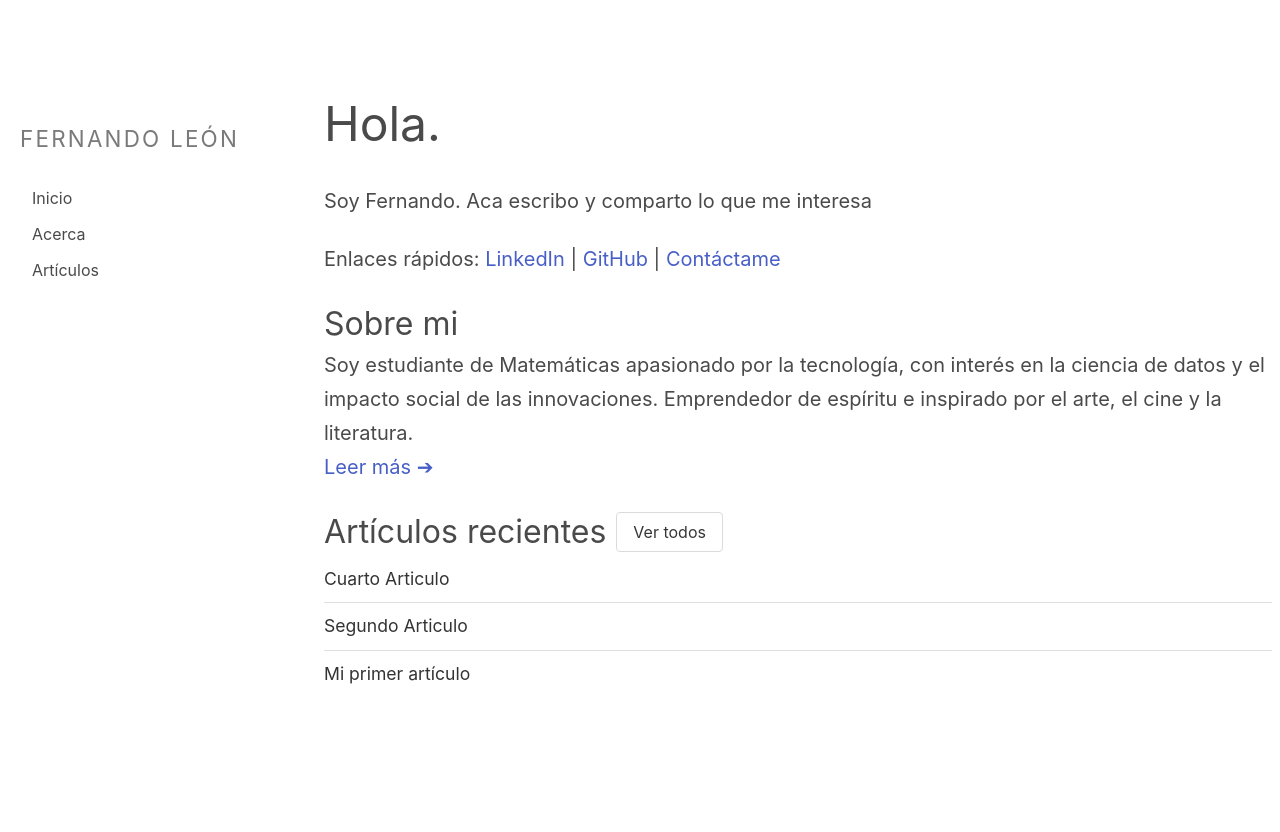
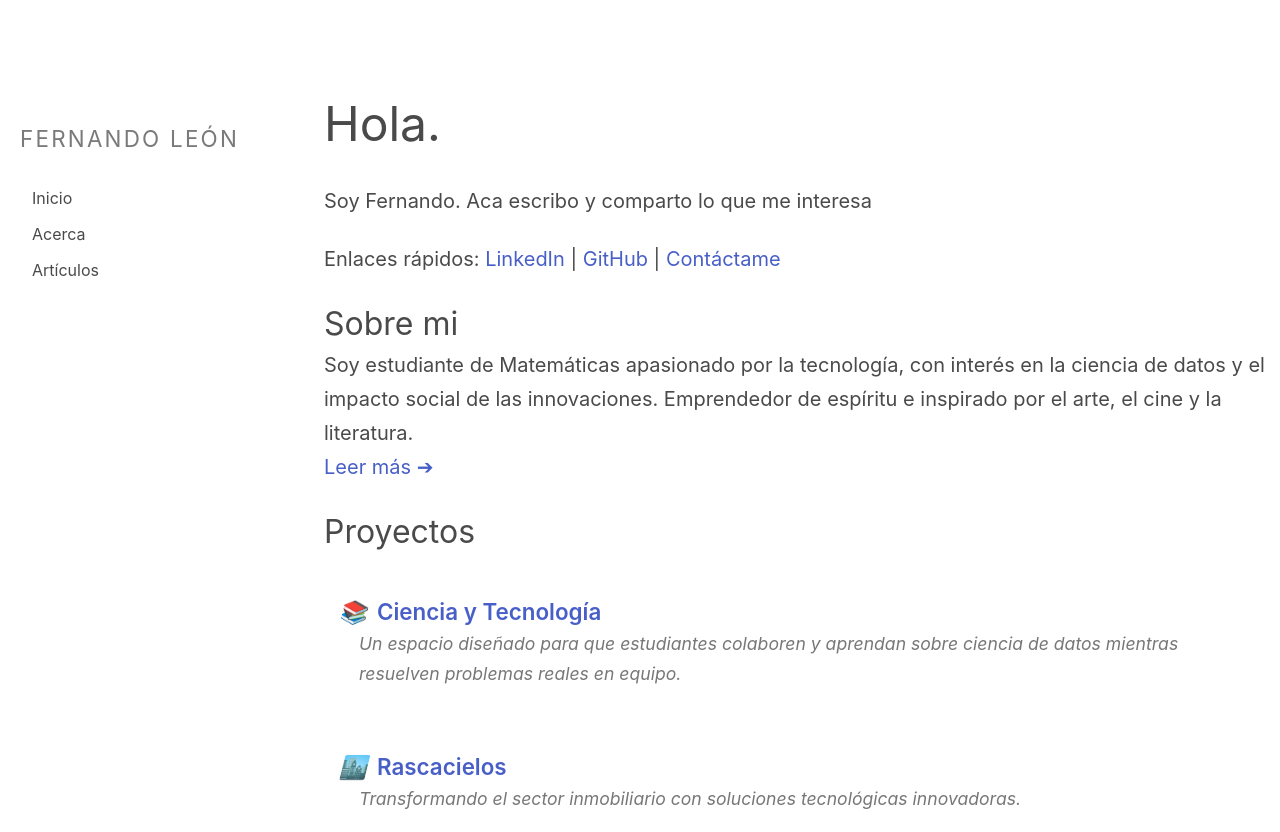
Before and after one commit to ds-fernando/ds-fernando.github.io, an Eleventy site: page src/index.njk in a window 1280 px wide. Shown: the top 832 px of the page. Built offline with nearby package versions, Linux system fonts and the light colour scheme; Eleventy itself is replaced by a stand-in of ours; files that its build step writes are made by us from their sources.

Commit message:
seccion proyectos

```diff
--- a/docs/css/styles.css
+++ b/docs/css/styles.css
@@ -169,3 +169,48 @@ footer {
     display: block; /* Mostrar el menú al activar el botón */
   }
 }
+
+
+
+
+
+.projects-list {
+  list-style-type: none;
+  padding: 0;
+  margin: 0;
+}
+
+.project-item {
+  margin-bottom: 2rem;
+  padding: 15px;
+}
+
+.title-project {
+  font-size: 1.4rem;
+  color: #333;
+  font-weight: 600;
+  display: flex;
+  align-items: center;
+  gap: 10px;
+  transition: color 0.3s ease, transform 0.3s ease;
+}
+
+.title-project:hover {
+  color: #0077cc;
+  transform: translateX(5px); /* Movimiento sutil al pasar el ratón */
+}
+
+.icon-project {
+  font-size: 1.4rem;
+}
+
+.description-project {
+  font-size: 1.1rem;
+  margin-left: 20px;
+  color: #777;
+  font-style: italic;
+}
+
+.project-item:hover .description-project {
+  color: #444;
+}
--- /dev/null
+++ b/src/_includes/proyectos.njk
@@ -0,0 +1,18 @@
+<h1 class="is-size-3">Proyectos</h1>
+<br>
+
+<ul class="projects-list">
+  <li class="project-item">
+    <a href="#" class="has-text-link title-project">
+      <i class="icon-project">📚</i> Ciencia y Tecnología
+    </a>
+    <p class="description-project">Un espacio diseñado para que estudiantes colaboren y aprendan sobre ciencia de datos mientras resuelven problemas reales en equipo.</p>
+  </li>
+
+  <li class="project-item">
+    <a href="#" class="has-text-link title-project">
+      <i class="icon-project">🏙️</i> Rascacielos
+    </a>
+    <p class="description-project">Transformando el sector inmobiliario con soluciones tecnológicas innovadoras.</p>
+  </li>
+</ul>
--- a/src/css/styles.css
+++ b/src/css/styles.css
@@ -169,3 +169,48 @@ footer {
     display: block; /* Mostrar el menú al activar el botón */
   }
 }
+
+
+
+
+
+.projects-list {
+  list-style-type: none;
+  padding: 0;
+  margin: 0;
+}
+
+.project-item {
+  margin-bottom: 2rem;
+  padding: 15px;
+}
+
+.title-project {
+  font-size: 1.4rem;
+  color: #333;
+  font-weight: 600;
+  display: flex;
+  align-items: center;
+  gap: 10px;
+  transition: color 0.3s ease, transform 0.3s ease;
+}
+
+.title-project:hover {
+  color: #0077cc;
+  transform: translateX(5px); /* Movimiento sutil al pasar el ratón */
+}
+
+.icon-project {
+  font-size: 1.4rem;
+}
+
+.description-project {
+  font-size: 1.1rem;
+  margin-left: 20px;
+  color: #777;
+  font-style: italic;
+}
+
+.project-item:hover .description-project {
+  color: #444;
+}
--- a/src/index.njk
+++ b/src/index.njk
@@ -20,6 +20,12 @@ title: Hola.
 </section>
 <br>
 
+<section id="proyectos">
+  {% include "proyectos.njk" %}
+</section>
+
+<br>
+
 <section id="articulos">
   {% include "articulos.njk" %}
 </section>
```
Also changed, not shown: docs/index.html.
